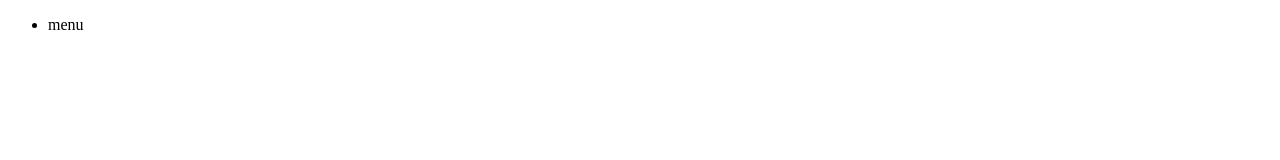
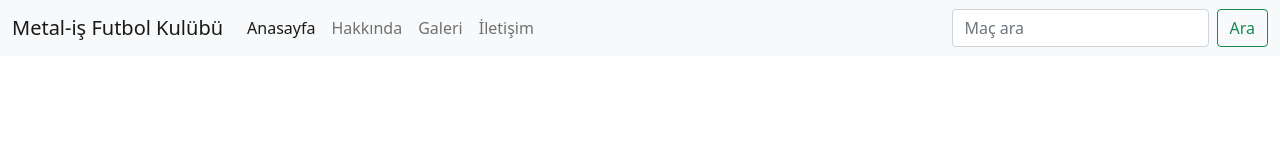
Before and after one commit to SauWebProgramming/websayfasi-eray1183, a plain HTML site: page index.html in a window 1280 px wide. Drawn offline with nearby package versions, Linux system fonts and the light colour scheme.

Commit message:
menu olusturuldu

```diff
--- a/index.html
+++ b/index.html
@@ -1,18 +1,61 @@
-<!DOCTYPE html>
+<!doctype html>
 <html lang="en">
   <head>
-    <meta charset="UTF-8">
-    <meta http-equiv="X-UA-Compatible" content="IE=edge">
-    <meta name="viewport" content="width=device-width, initial-scale=1.0">
+    <!-- Required meta tags -->
+    <meta charset="utf-8">
+    <meta name="viewport" content="width=device-width, initial-scale=1">
+
+    <!-- Bootstrap CSS -->
+    <link href="https://cdn.jsdelivr.net/npm/bootstrap@5.1.3/dist/css/bootstrap.min.css" rel="stylesheet" integrity="sha384-1BmE4kWBq78iYhFldvKuhfTAU6auU8tT94WrHftjDbrCEXSU1oBoqyl2QvZ6jIW3" crossorigin="anonymous">
+
     <title>Anasayfa</title>
+    <link rel="stylesheet" href="style.css">
   </head>
   <body>
 
-    <nav>
-        <ul>
-            <li>menu</li>
+    <nav class="navbar navbar-expand-lg navbar-light bg-light">
+        <div class="container-fluid">
+          <a class="navbar-brand" href="#">Metal-iş Futbol Kulübü</a>
+          <button class="navbar-toggler" type="button" data-bs-toggle="collapse" data-bs-target="#navbarSupportedContent" aria-controls="navbarSupportedContent" aria-expanded="false" aria-label="Toggle navigation">
+            <span class="navbar-toggler-icon"></span>
+          </button>
+          <div class="collapse navbar-collapse" id="navbarSupportedContent">
+            <ul class="navbar-nav me-auto mb-2 mb-lg-0">
+              <li class="nav-item">
+                <a class="nav-link active" aria-current="page" href="#">Anasayfa</a>
+              </li>
+              <li class="nav-item">
+                <a class="nav-link" href="#">Hakkında</a>
+              </li>
+              <li class="nav-item">
+                <a class="nav-link" href="#">Galeri</a>
+              </li>
+              <li class="nav-item">
+                <a class="nav-link" href="#">İletişim</a>
+              </li>
+
             </ul>
+            <form class="d-flex">
+              <input class="form-control me-2" type="search" placeholder="Maç ara" aria-label="Search">
+              <button class="btn btn-outline-success" type="submit">Ara</button>
+            </form>
+          </div>
+        </div>
       </nav>
 
+
+
+
+
+
+
+
+    <script src="https://cdn.jsdelivr.net/npm/bootstrap@5.1.3/dist/js/bootstrap.bundle.min.js" integrity="sha384-ka7Sk0Gln4gmtz2MlQnikT1wXgYsOg+OMhuP+IlRH9sENBO0LRn5q+8nbTov4+1p" crossorigin="anonymous"></script>
+
+    <!-- Option 2: Separate Popper and Bootstrap JS -->
+    <!--
+    <script src="https://cdn.jsdelivr.net/npm/@popperjs/core@2.10.2/dist/umd/popper.min.js" integrity="sha384-7+zCNj/IqJ95wo16oMtfsKbZ9ccEh31eOz1HGyDuCQ6wgnyJNSYdrPa03rtR1zdB" crossorigin="anonymous"></script>
+    <script src="https://cdn.jsdelivr.net/npm/bootstrap@5.1.3/dist/js/bootstrap.min.js" integrity="sha384-QJHtvGhmr9XOIpI6YVutG+2QOK9T+ZnN4kzFN1RtK3zEFEIsxhlmWl5/YESvpZ13" crossorigin="anonymous"></script>
+    -->
   </body>
 </html>
--- a/style.css
+++ b/style.css
@@ -0,0 +1,5 @@
+*{
+    margin:0;
+    padding:0;
+    box-sizing: border-box;
+}
```
Lines whose indentation alone changed are shown as unchanged.
